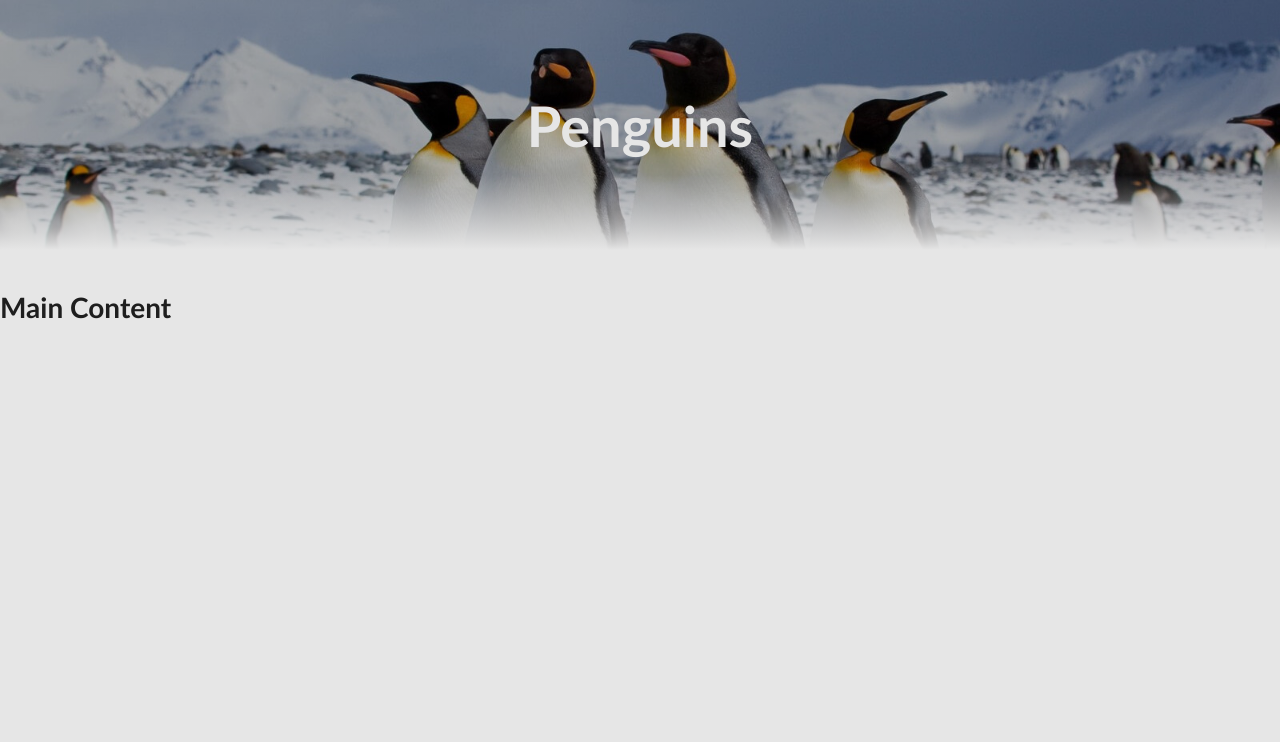
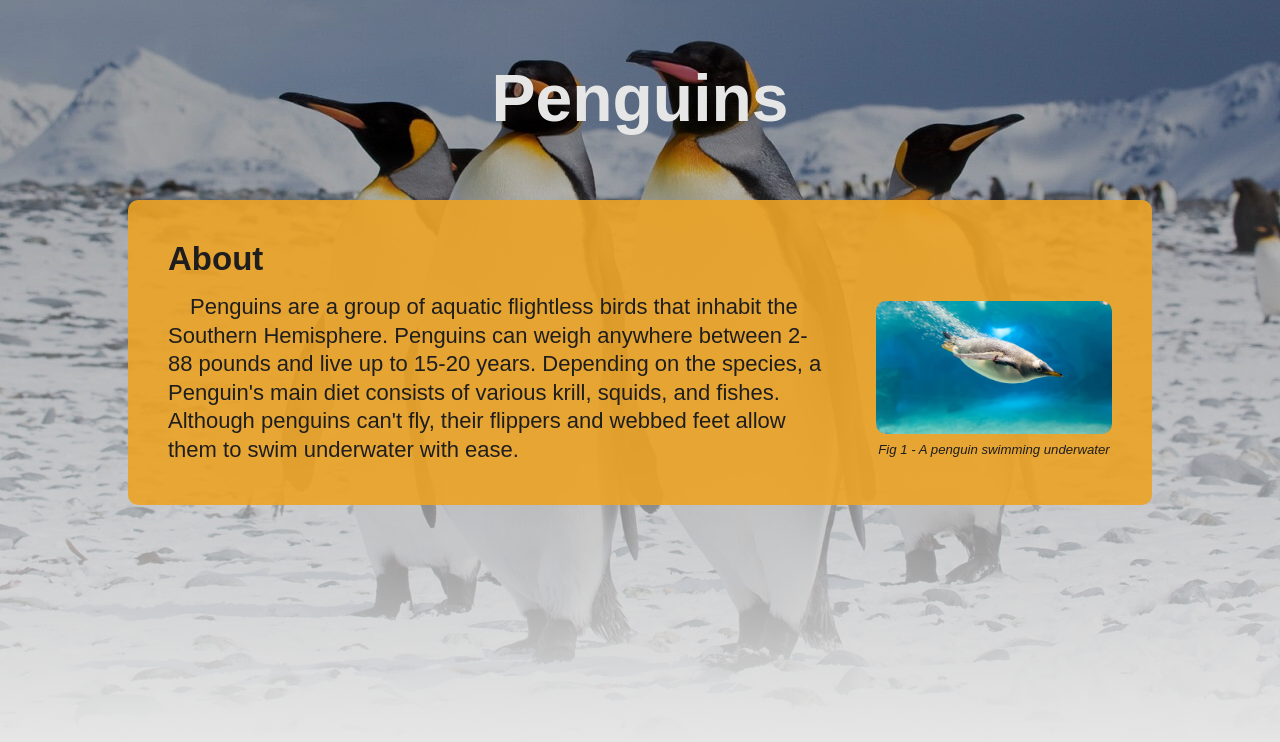
Before and after one commit to Columbium41/Penguins-Info-Page, a plain HTML site: page index.html in a window 1280 px wide. Drawn offline with Linux system fonts and the light colour scheme.

Commit message:
Added About section and tweaked the header background

```diff
--- a/index.html
+++ b/index.html
@@ -21,7 +21,19 @@
 
     <!-- Main Content -->
     <main>
-        <h1>Main Content</h1>
+        <h2 class="section-header">About</h2>
+        <div class="section left">
+            <p>
+                Penguins are a group of aquatic flightless birds that inhabit the Southern Hemisphere.
+                Penguins can weigh anywhere between 2-88 pounds and live up to 15-20 years.
+                Depending on the species, a Penguin's main diet consists of various krill, squids, and fishes.
+                Although penguins can't fly, their flippers and webbed feet allow them to swim underwater with ease.
+            </p>
+            <figure>
+                <img src="./images/penguin-swimming.jpeg" alt="An image of a penguin swimming">
+                <figcaption>Fig 1 - A penguin swimming underwater</figcaption>
+            </figure>
+        </div>
     </main>
 
     <footer>
--- a/styles.css
+++ b/styles.css
@@ -1,3 +1,4 @@
+/* ------------------ SETUP ------------------ */
 * {
     box-sizing: border-box;
     margin: 0;
@@ -5,10 +6,10 @@
 }
 
 html {
-    font-size: 14px;
+    font-size: 22px;
     color: #1e1e1e;
 
-    font-family: 'Trebuchet MS', 'Lucida Sans Unicode', 'Lucida Grande', 'Lucida Sans', Arial, sans-serif;
+    font-family: sans-serif, 'Lucida Sans Unicode', 'Lucida Grande', 'Lucida Sans', Arial, 'Trebuchet MS';
 }
 
 body {
@@ -17,9 +18,14 @@ body {
     background: #e6e6e6;
 }
 
+/* ------------------ WEBSITE ELEMENTS ------------------ */
+img {
+    border-radius: 10px;
+}
+
 header {
     width: 100%;
-    height: 250px;
+    height: 742px;
 
     position: relative;
 
@@ -32,18 +38,18 @@ header {
 
 header h1 {
     position: absolute;
-    font-size: 4rem;
+    font-size: 3rem;
     color: #e6e6e6;
 
-    top: 50%;
+    top: 60px;
     left: 50%;
-    transform: translate(-50%, -50%);
+    transform: translate(-50%, 0);
 }
 
 .header-fadeout {
     position: absolute;
     width: 100%;
-    height: 30%;
+    height: 80%;
 
     top: 100%;
     left: 0;
@@ -52,6 +58,55 @@ header h1 {
     background: linear-gradient(rgba(255, 255, 255, 0), rgba(230, 230, 230, 1));
 }
 
+.section-header {
+    margin-bottom: 15px;
+}
+
+.section {
+    display: flex;
+    flex-direction: row;
+    justify-content: space-between;
+    align-items: center;
+}
+
+.section > p {
+    width: 70%;
+}
+
+.section > figure {
+    max-width: 25%;
+}
+
+figure img {
+    width: 100%;
+    height: 100%;
+    object-fit: contain;
+}
+
+figcaption {
+    text-align: center;
+    font-size: 0.6rem;
+    margin-top: 2px;
+    font-style: italic;
+}
+
+p {
+    font-weight: 500;
+    text-indent: 1rem;
+    line-height: 130%;
+}
+
 main {
-    margin-top: 40px;
+    background: rgba(237, 164, 37, 0.9);
+
+    position: absolute;
+    width: 80%;
+
+    top: 200px;
+    left: 50%;
+    transform: translate(-50%, 0);
+    z-index: 2;
+
+    padding: 40px;
+    border-radius: 10px;
 }
```
Also changed, not shown: images/penguin-swimming.jpeg (added).
